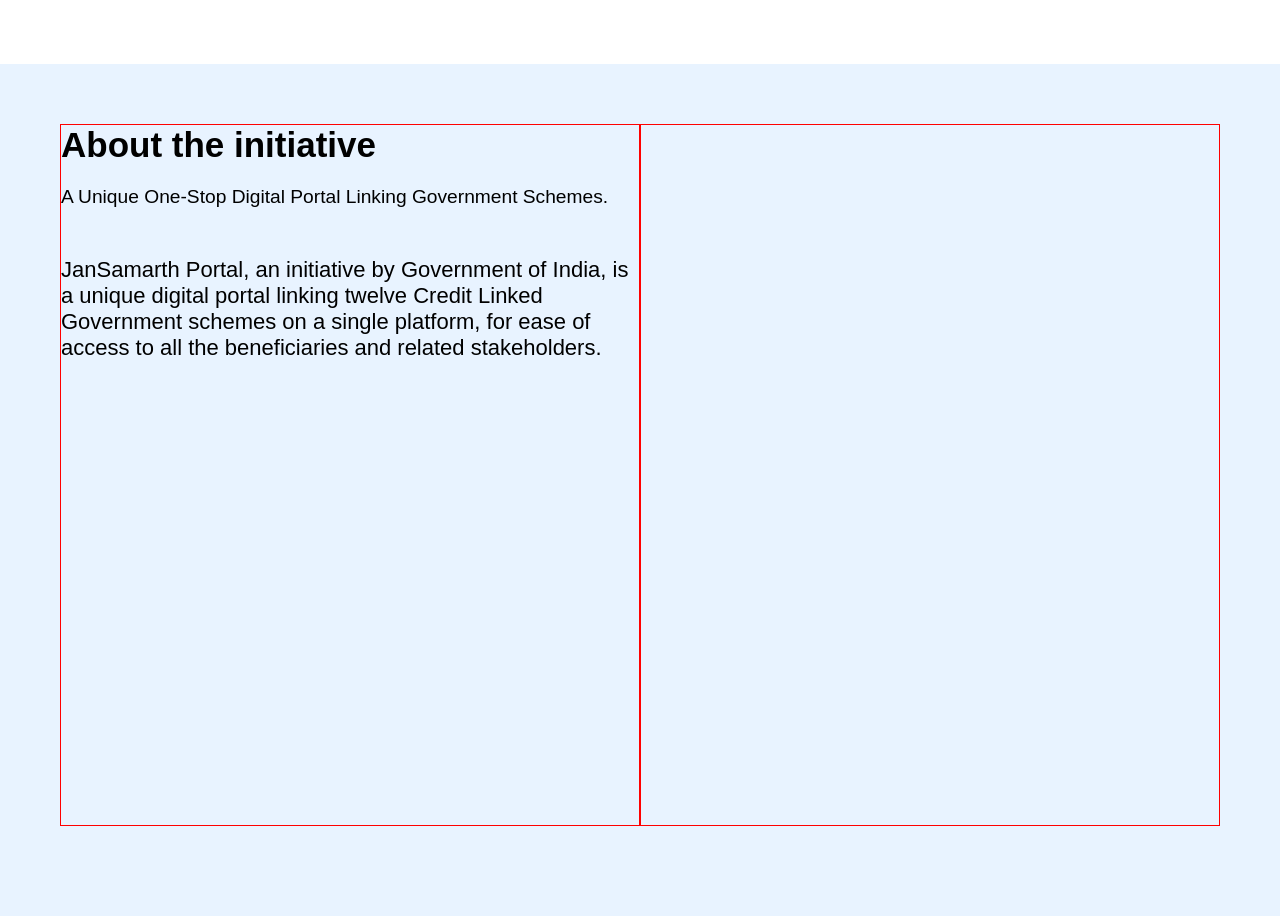
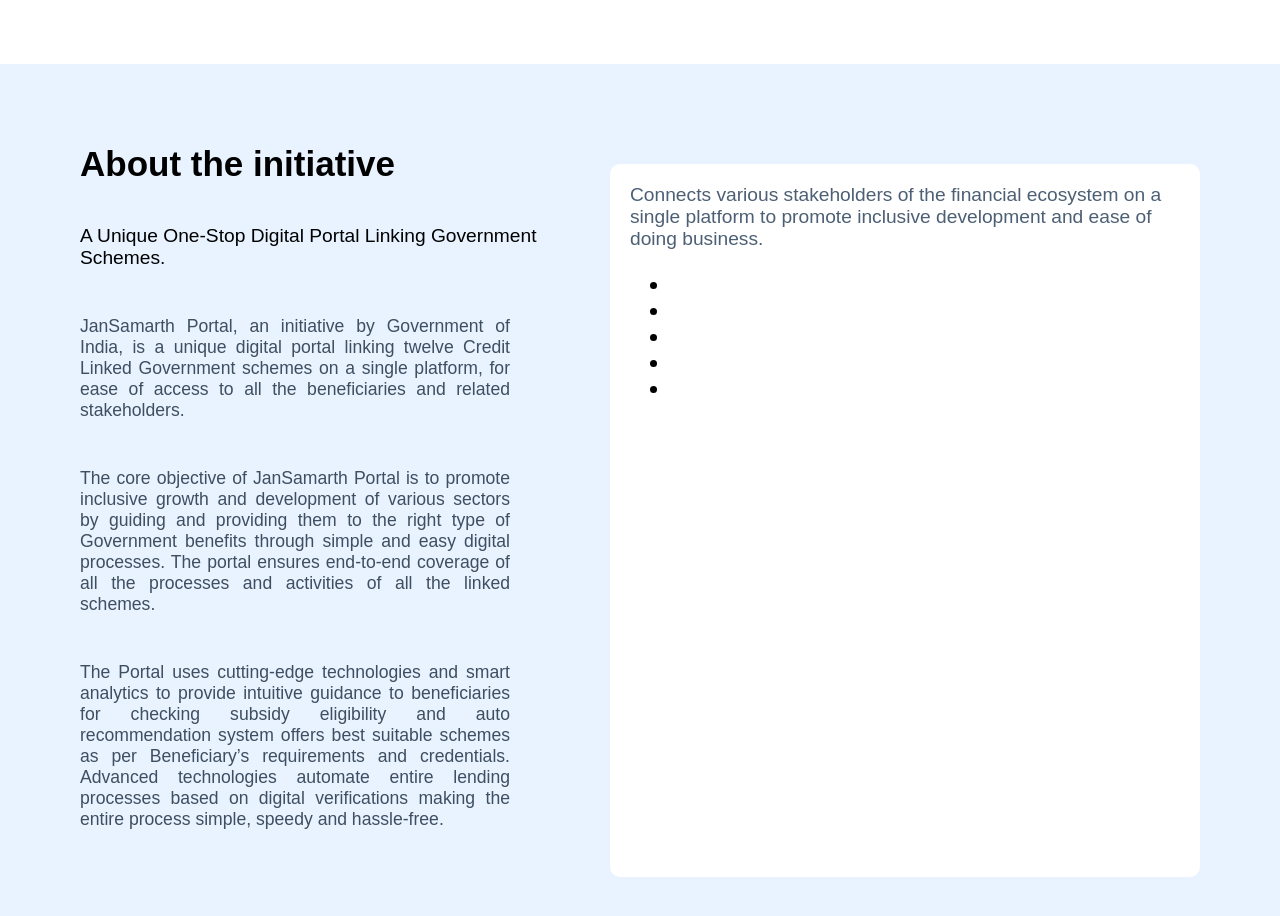
Before and after one commit to Sameer377/jansamarthclone, a plain HTML site: page dashboard.html in a window 1280 px wide. Shown: the part 2380-3296 px from the top of the page. Drawn offline with Linux system fonts and the light colour scheme; a web font is replaced by a local one.

Commit message:
initiative completed

```diff
--- a/css/style.css
+++ b/css/style.css
@@ -267,7 +267,7 @@ nav button {
 
 }
 
-.cardcontainer:hover{
+.cardcontainer:hover {
     filter: drop-shadow(0 20px 13px rgb(0 0 0 / 0.03)) drop-shadow(0 8px 5px rgb(0 0 0 / 0.08));
 
 }
@@ -371,7 +371,7 @@ nav button {
     margin-right: 10px;
 }
 
-.schemeavailable{
+.schemeavailable {
     display: block;
     width: 100%;
     font-size: 1rem;
@@ -380,7 +380,7 @@ nav button {
     color: #3a4a5b;
 }
 
-.cardbtn{
+.cardbtn {
     margin-top: 20px;
     border: 1px solid #2D3079;
     border-radius: 5px;
@@ -392,7 +392,7 @@ nav button {
     font-size: 14px;
 }
 
-.cardbtn:hover{
+.cardbtn:hover {
     transition: 0.3s;
     margin-top: 20px;
     border-radius: 5px;
@@ -405,10 +405,52 @@ nav button {
     cursor: pointer;
 }
 
-.morescheme{
+.morescheme {
     width: 1280px;
     background-color: white;
     border-radius: 10px;
     height: fit-content;
     margin: auto auto;
 }
+
+.intitiative {
+    width: 100%;
+    height: fit-content;
+}
+
+.intitiative h1 {
+    color: #000;
+    font-size: 35px;
+    line-height: normal;
+    font-family: Cerebri Sans, sans-serif !important;
+    padding-bottom: 21px;
+    margin: 20px;
+}
+
+.intitiative p {
+    color: #000;
+    font-size: 1.2rem;
+    font-weight: 500;
+    margin: 20px;
+    padding-bottom: 27px;
+}
+
+.intitiativecard {
+    border-radius: 10px;
+    background-color: white;
+    width: 100%;
+    height: 100%;
+    text-align: left;
+    display: flex;
+    flex-direction: column;
+    padding: 20px;
+    max-width: 640px;
+}
+
+.intitiativecard h3{
+    color: #4c5f74;
+    font-size: 1.2rem;
+    font-weight: 500;
+    margin: 0;
+    padding-bottom: 30px 28px 6px;
+}
--- a/dashboard.html
+++ b/dashboard.html
@@ -273,27 +273,31 @@
             </div>
         </section>
         <section>
-            <div style="display: flex; flex-direction: row; padding: 60px;" >
-                <div style="width: 100%; height: 700px; border: 1px solid red;">
-                    <h1 style="color: #000;
-                    font-size: 35px;
-                    line-height: normal;
-                    font-family: Cerebri Sans,sans-serif!important;
-                    padding-bottom: 21px;
-                    margin: 0;">About the initiative</h1>
-                    <p style="    color: #000;
-                    font-size: 1.2rem;
-                    font-weight: 500;
-                    margin: 0;
-                    padding-bottom: 27px;">
+            <div style="display: flex; flex-direction: row; padding: 60px; height: fit-content;" >
+                <div class="intitiative">
+                    <h1 style="">About the initiative</h1>
+                    <p>
                     A Unique One-Stop Digital Portal Linking Government Schemes.</p>
 
-                    <p>
+                    <p style="text-align: justify; margin-right: 100px; color: #3f4e60; font-size: 1.1rem; ">
                         JanSamarth Portal, an initiative by Government of India, is a unique digital portal linking twelve Credit Linked Government schemes on a single platform, for ease of access to all the beneficiaries and related stakeholders.
                     </p>
+                    <p  style="text-align: justify; margin-right: 100px; color: #3f4e60;font-size: 1.1rem; ">The core objective of  JanSamarth Portal is to promote inclusive growth and development of various sectors by guiding and providing them to the right type of Government benefits through simple and easy digital processes. The portal ensures end-to-end coverage of all the processes and activities of all the linked schemes.</p>
+                    <p  style="text-align: justify; margin-right: 100px; color: #3f4e60; font-size: 1.1rem;">The Portal uses cutting-edge technologies and smart analytics to provide intuitive guidance to beneficiaries for checking subsidy eligibility and auto recommendation system offers best suitable schemes as per Beneficiary’s requirements and credentials. Advanced technologies automate entire lending processes based on digital verifications making the entire process simple, speedy and hassle-free.</p>
                 </div>
-                <div style="width: 100%; height: 700px; border: 1px solid red;">
-
+                <div style="width: 100%; padding-bottom: 40px; padding-right: 60px; padding-top: 40px;" >
+                    <div class="intitiativecard">
+                        <h3>
+                            Connects various stakeholders of the financial ecosystem on a single platform to promote inclusive development and ease of doing business.
+                        </h3>
+                        <ul>
+                            <li></li>
+                            <li></li>
+                            <li></li>
+                            <li></li>
+                            <li></li>
+                        </ul>
+                    </div>
                 </div>
             </div>
         </section>
```
